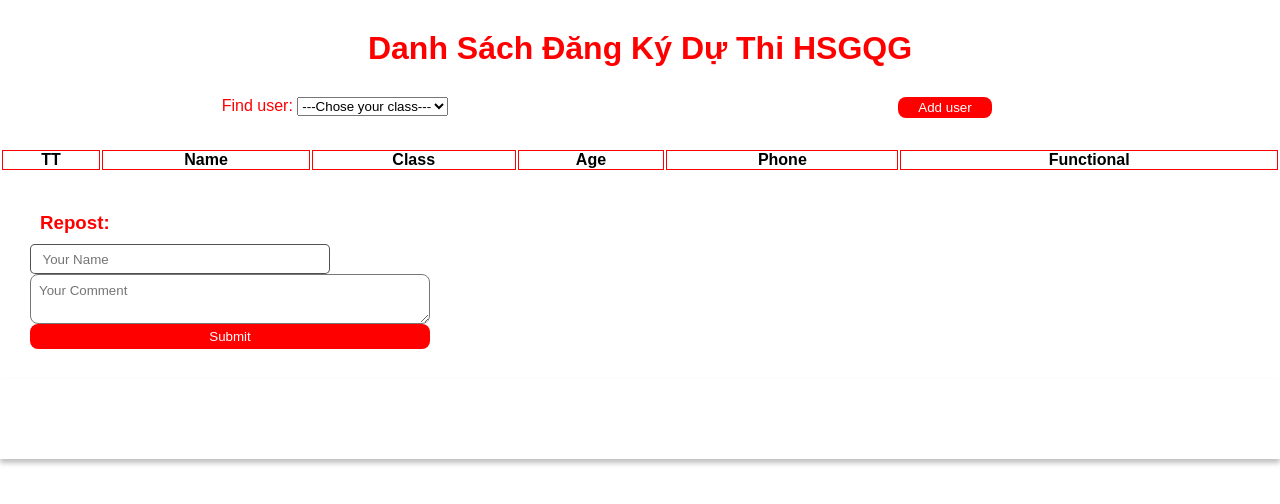
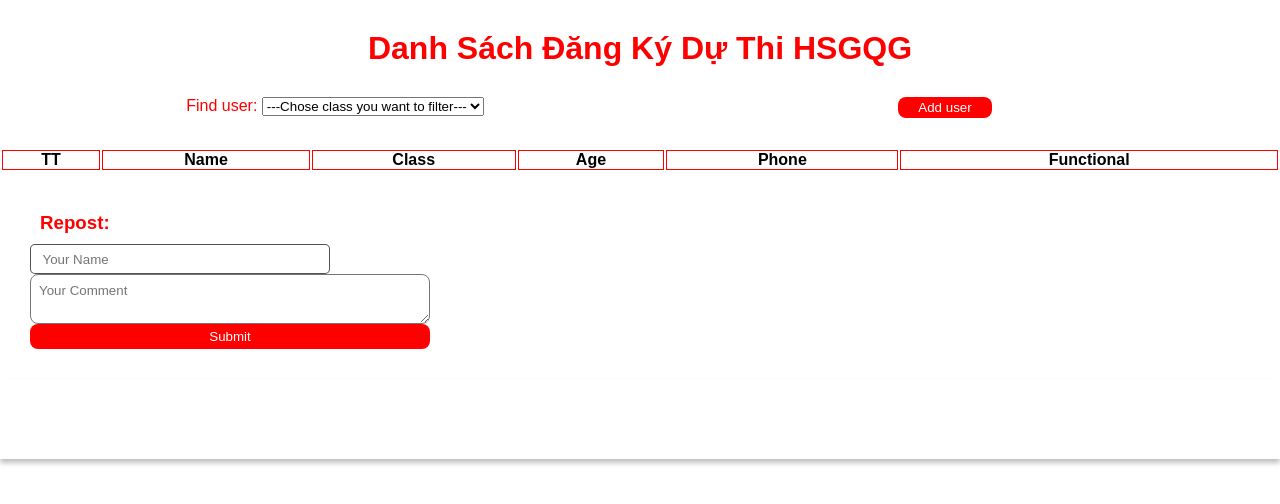
Before and after one commit to PhanVu5/CRUD_Base, a plain HTML site: page index.html in a window 1280 px wide. Drawn offline with Linux system fonts and the light colour scheme; no server answers.

Commit message:
wirte again select

```diff
--- a/index.html
+++ b/index.html
@@ -23,7 +23,7 @@
             <div class="filter">
                 <label>Find user: </label>
                 <select onchange="showGetData()" name="class" id="rd-class">
-                    <option value="" id="">---Chose your class---</option>
+                    <option value="" id="">---Chose class you want to filter---</option>
                     <option value="Class 12" id="">Class 12</option>
                     <option value="Class 11" id="">Class 11</option>
                     <option value="Class 10" id="">Class 10</option>
```
